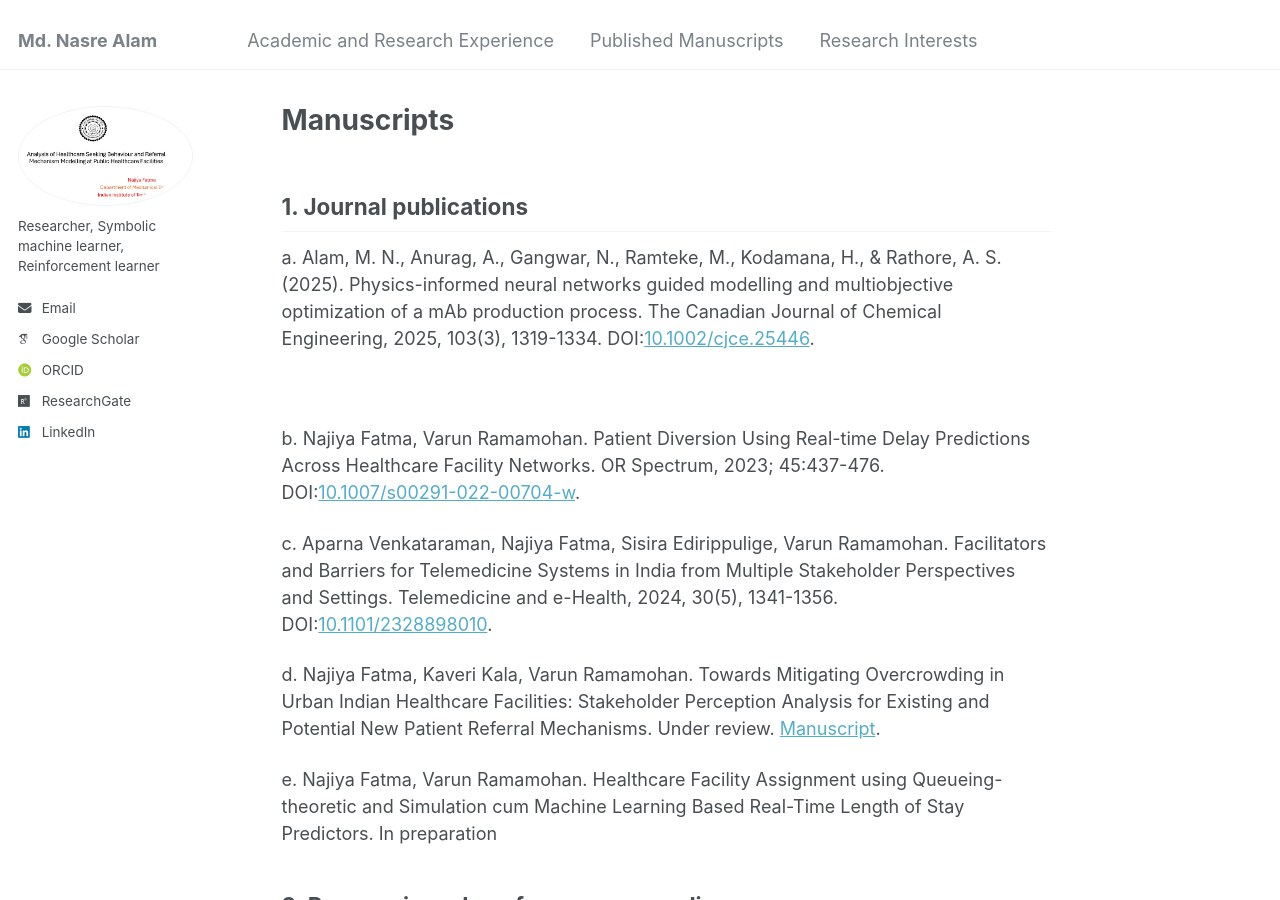
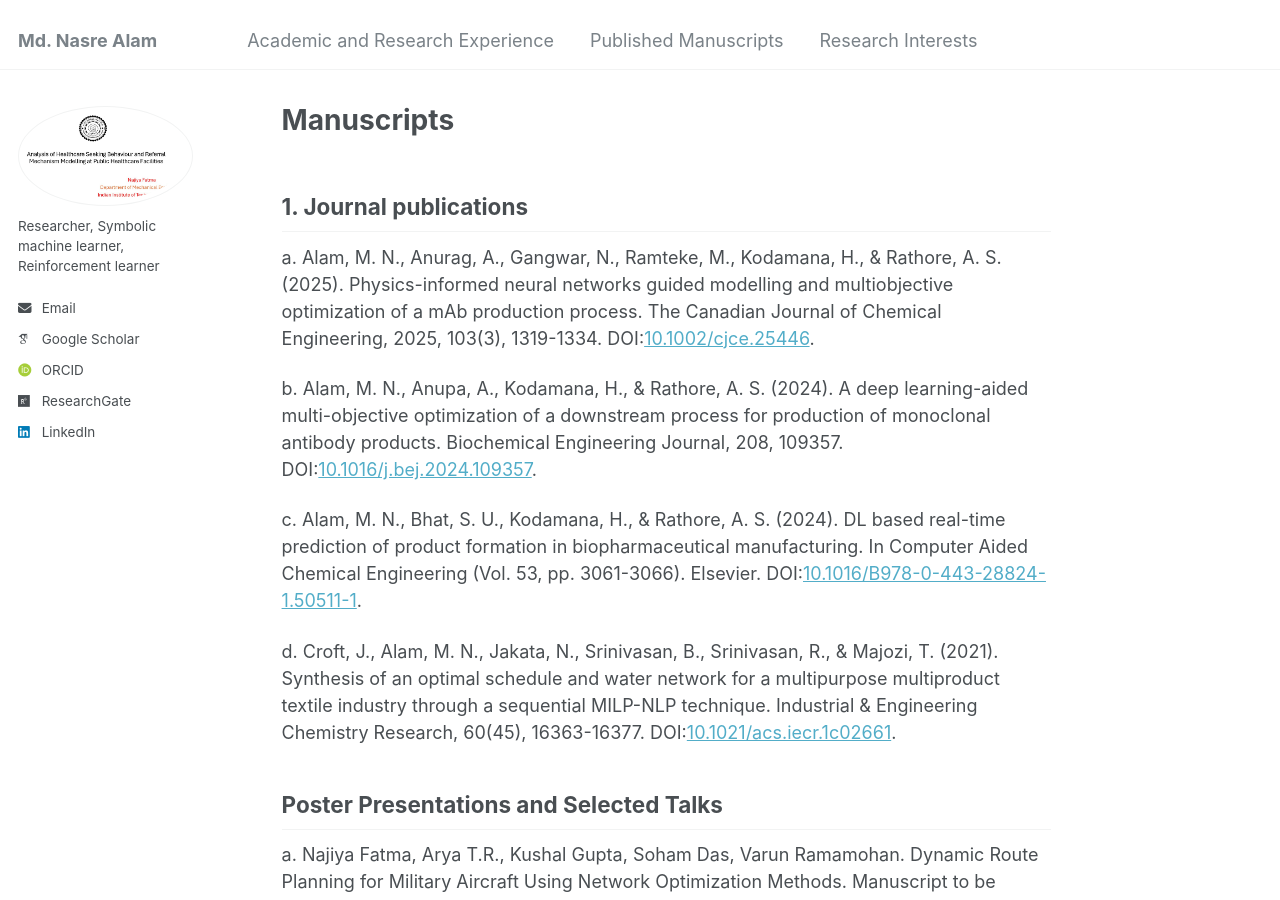
Before and after one commit to mdnasreiit/mdnasreiit.github.io, a Jekyll site: the page built from _pages/markdown.md, in a window 1280 px wide and 900 px high. Built offline with Jekyll 4.4.1, drawn with Linux system fonts in a browser that asks for light colours; some web fonts are replaced; some of the changed text lies outside the part shown.

Commit message:
Update markdown.md

```diff
--- a/_pages/markdown.md
+++ b/_pages/markdown.md
@@ -10,21 +10,16 @@ redirect_from:
 
 ## 1. Journal publications
 
-a. Alam, M. N., Anurag, A., Gangwar, N., Ramteke, M., Kodamana, H., & Rathore, A. S. (2025). Physics-informed neural networks guided modelling and multiobjective optimization of a mAb production process. The Canadian Journal of Chemical Engineering, 2025, 103(3), 1319-1334. DOI:[10.1002/cjce.25446](https://doi.org/10.1002/cjce.25446).
+a. Alam, M. N., Anurag, A., Gangwar, N., Ramteke, M., Kodamana, H., & Rathore, A. S. (2025). Physics-informed neural networks guided modelling and multiobjective optimization of a mAb production process. The Canadian Journal of Chemical Engineering, 2025, 103(3), 1319-1334. DOI:[10.1002/cjce.25446](https://doi.org/10.1002/cjce.25446).<br>
+
+b. Alam, M. N., Anupa, A., Kodamana, H., & Rathore, A. S. (2024). A deep learning-aided multi-objective optimization of a downstream process for production of monoclonal antibody products. Biochemical Engineering Journal, 208, 109357. DOI:[10.1016/j.bej.2024.109357](https://www.sciencedirect.com/science/article/pii/S1369703X2400144X).<br>
+
+c. Alam, M. N., Bhat, S. U., Kodamana, H., & Rathore, A. S. (2024). DL based real-time prediction of product formation in biopharmaceutical manufacturing. In Computer Aided Chemical Engineering (Vol. 53, pp. 3061-3066). Elsevier. DOI:[10.1016/B978-0-443-28824-1.50511-1](https://www.sciencedirect.com/science/article/pii/B9780443288241505111). <br>
+
+d. Croft, J., Alam, M. N., Jakata, N., Srinivasan, B., Srinivasan, R., & Majozi, T. (2021). Synthesis of an optimal schedule and water network for a multipurpose multiproduct textile industry through a sequential MILP-NLP technique. Industrial & Engineering Chemistry Research, 60(45), 16363-16377. DOI:[10.1021/acs.iecr.1c02661](https://pubs.acs.org/doi/full/10.1021/acs.iecr.1c02661). <br>
 
 
-<br>
-
-b. Najiya Fatma, Varun Ramamohan. Patient Diversion Using Real-time Delay Predictions Across Healthcare Facility Networks. OR Spectrum, 2023; 45:437-476. DOI:[10.1007/s00291-022-00704-w](https://link.springer.com/article/10.1007/s00291-022-00704-w). <br>
-
-c. Aparna Venkataraman, Najiya Fatma, Sisira Edirippulige, Varun Ramamohan. Facilitators and Barriers for Telemedicine Systems in India from Multiple Stakeholder Perspectives and Settings. Telemedicine and e-Health, 2024, 30(5), 1341-1356.
-  DOI:[10.1101/2328898010](https://www.liebertpub.com/doi/abs/10.1089/tmj.2023.0297). <br>
-
-d. Najiya Fatma, Kaveri Kala, Varun Ramamohan. Towards Mitigating Overcrowding in Urban Indian Healthcare Facilities: Stakeholder Perception Analysis for Existing and Potential New Patient Referral Mechanisms. Under review. [Manuscript](https://web.iitd.ac.in/~mez188287/JPM.pdf). <br>
-
-e. Najiya Fatma, Varun Ramamohan. Healthcare Facility Assignment using Queueing-theoretic and Simulation cum Machine Learning Based Real-Time Length of Stay Predictors. In preparation
-
-## 3. Peer-reviewed conference proceedings
+## Poster Presentations and Selected Talks
 
  a. Najiya Fatma, Arya T.R., Kushal Gupta, Soham Das, Varun Ramamohan. Dynamic Route Planning for Military Aircraft Using Network Optimization Methods. Manuscript to be submitted to the 11th IFAC Conference on Manufacturing Modelling, Management and
 Control. <br>
```
